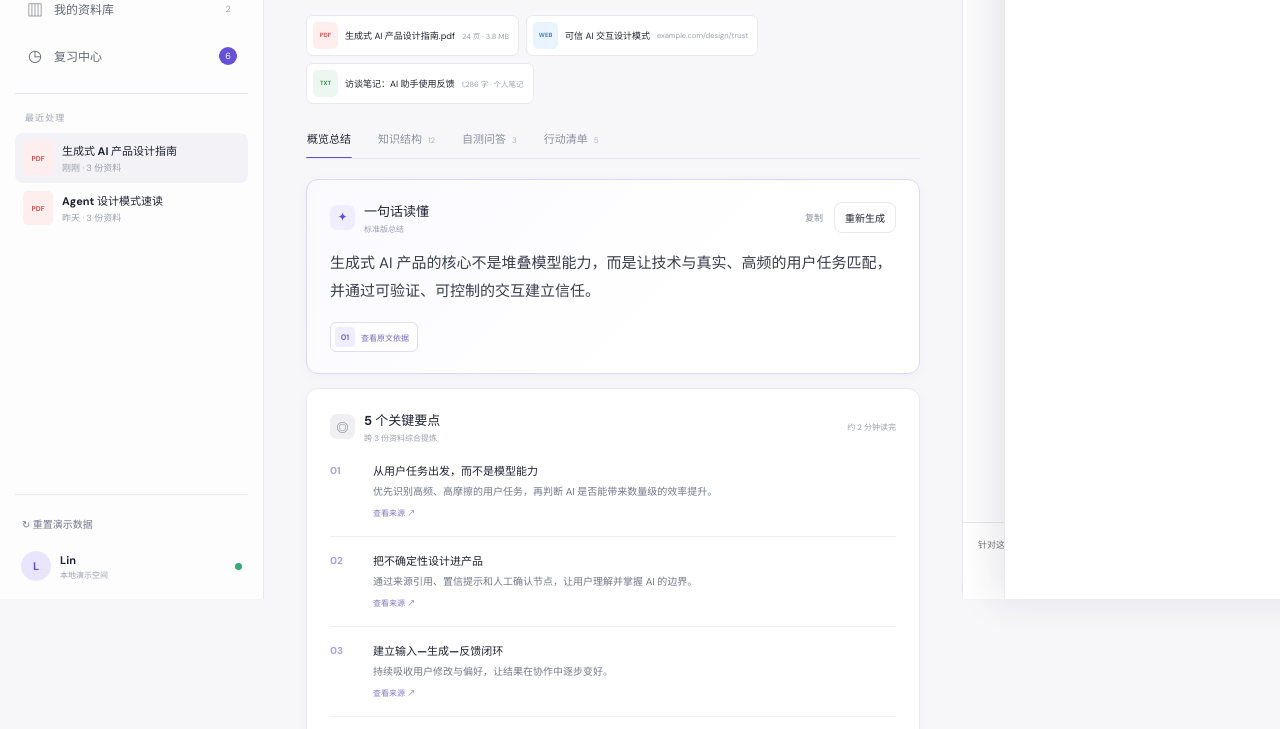
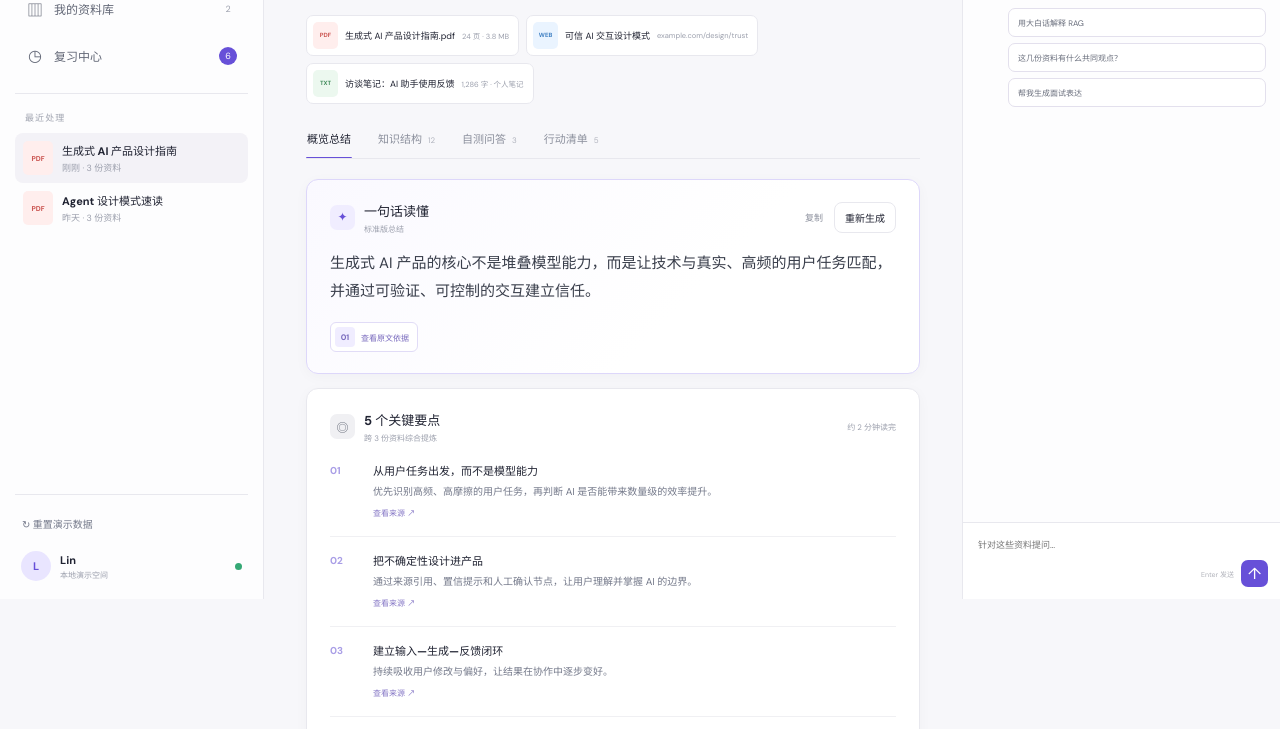
Before and after one commit to shiyaxiang58-netizen/Doc-Copilot, a website: page index.html in a window 1280 px wide. Shown: the part 201-930 px from the top of the page. Drawn offline with Linux system fonts and the light colour scheme; no server answers.

Commit message:
Fix sidebar overlay on fullscreen

```diff
--- a/styles.css
+++ b/styles.css
@@ -139,7 +139,7 @@ button:focus-visible, input:focus-visible, textarea:focus-visible { outline: 3px
 .chat-form { padding: 10px 12px 12px; border-top: 1px solid var(--line); background: #fff; }.chat-form textarea { width: 100%; padding: 5px 3px; resize: none; border: 0; outline: 0; font-size: 9px; }.chat-form > div { display: flex; align-items: center; justify-content: flex-end; gap: 7px; }.chat-form > div > span { color: #b0b2ba; font-size: 7px; }.send-button { width: 27px; height: 27px; border: 0; border-radius: 7px; color: #fff; background: var(--purple); }
 .floating-ai { display: none; position: fixed; right: 20px; bottom: 20px; z-index: 35; width: 48px; height: 48px; border: 0; border-radius: 50%; color: #fff; background: var(--purple); box-shadow: 0 8px 24px #5840c15a; }
 
-.source-reader { position: fixed; top: 62px; right: var(--assistant); bottom: 0; z-index: 18; width: min(420px, calc(100vw - var(--sidebar) - var(--assistant))); border-left: 1px solid var(--line); background: #fff; box-shadow: -12px 0 35px #1f223319; transform: translateX(110%); transition: .28s ease; }.source-reader.open { transform: none; }.reader-header { height: 64px; }.reader-header > div span, .reader-header > div strong { display: block; }.reader-header strong { max-width: 300px; margin-top: 3px; overflow: hidden; white-space: nowrap; text-overflow: ellipsis; font-size: 11px; }
+.source-reader { position: fixed; top: 62px; right: var(--assistant); bottom: 0; z-index: 18; visibility: hidden; width: min(420px, calc(100vw - var(--sidebar) - var(--assistant))); border-left: 1px solid var(--line); opacity: 0; pointer-events: none; background: #fff; box-shadow: -12px 0 35px #1f223319; transform: translateX(110%); transition: transform .28s ease, opacity .2s ease, visibility 0s linear .28s; }.source-reader.open { visibility: visible; opacity: 1; pointer-events: auto; transform: none; transition-delay: 0s; }.reader-header { height: 64px; }.reader-header > div span, .reader-header > div strong { display: block; }.reader-header strong { max-width: 300px; margin-top: 3px; overflow: hidden; white-space: nowrap; text-overflow: ellipsis; font-size: 11px; }
 .reader-tabs { display: flex; gap: 5px; padding: 12px 18px 0; }.reader-tabs button { width: 29px; height: 27px; border: 1px solid var(--line); border-radius: 5px; color: var(--subtle); background: #fff; font-size: 8px; }.reader-tabs button.active { color: var(--purple); border-color: #cbc3f2; background: var(--purple-soft); }
 .reader-document { min-height: 430px; margin: 14px 22px; padding: 28px 25px; color: #514d48; background: #faf8f2; box-shadow: 0 4px 16px #3332; }.reader-meta { display: flex; align-items: center; gap: 8px; margin-bottom: 28px; }.reader-meta strong, .reader-meta small { display: block; }.reader-meta strong { margin-bottom: 3px; font-size: 9px; }.reader-meta small { color: #99928a; font-size: 7px; }.reader-document p, .reader-document mark { font-family: "Noto Sans SC", sans-serif; font-size: 10px; line-height: 2; }.reader-document mark { padding: 2px 1px; color: #514d48; background: #fff0a9; }.reader-context { display: flex; align-items: center; gap: 7px; margin-top: 32px; color: #aaa39b; font-size: 7px; }.reader-context i { flex: 1; height: 1px; background: #ded9d1; }
 
```
